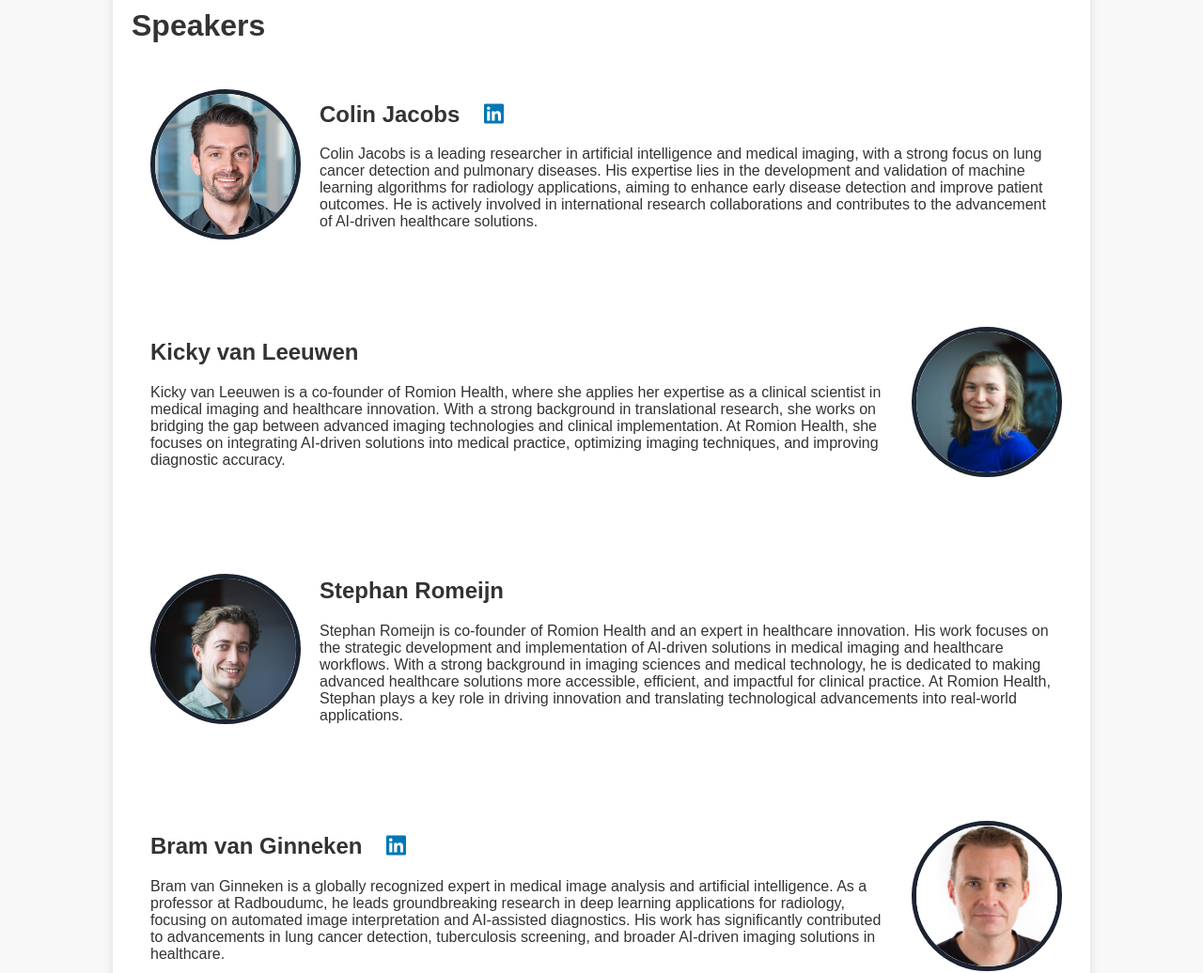
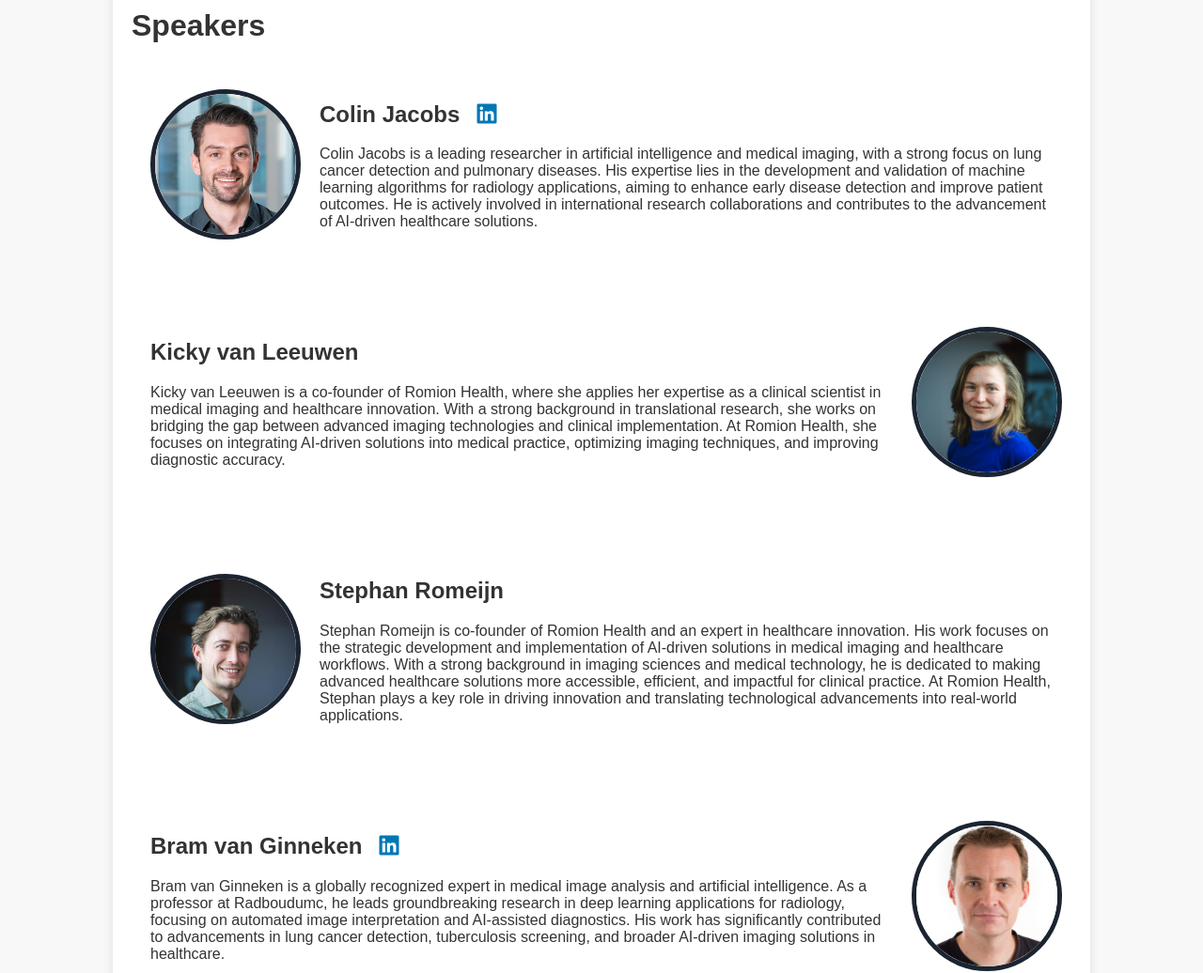
Before and after one commit to marliebesouw/marliebesouw.github.io, a Jekyll site: the page built from speakers.md, in a window 1280 px wide. Shown: the part 320-1356 px from the top of the page at 94% size. Built offline with Jekyll 4.4.1, drawn with Linux system fonts in a browser that asks for light colours.

Commit message:
linkedin logo distance

```diff
--- a/speakers.md
+++ b/speakers.md
@@ -10,7 +10,7 @@
     <img src="{{ site.url }}/assets/img/Colin_Jacobs.jpg" alt="Colin Jacobs">
     <div class="speaker-info">
         <h2>Colin Jacobs
-        <a href="https://www.linkedin.com/in/colin-jacobs-01a14628/" target="_blank" style="margin-left:5mm;">
+        <a href="https://www.linkedin.com/in/colin-jacobs-01a14628/" target="_blank" style="margin-left:3mm;">
             <i class="fa-brands fa-linkedin"></i>
         </a></h2>
         <p> Colin Jacobs is a leading researcher in artificial intelligence and medical imaging, with a strong focus on lung cancer detection and pulmonary diseases. His expertise lies in the development and validation of machine learning algorithms for radiology applications, aiming to enhance early disease detection and improve patient outcomes. He is actively involved in international research collaborations and contributes to the advancement of AI-driven healthcare solutions.  </p>
@@ -38,7 +38,7 @@
     <img src="{{ site.url }}/assets/img/Bram_van_Ginneken.jpg" alt="Bram van Ginneken">
     <div class="speaker-info">
        <h2>Bram van Ginneken
-        <a href="https://www.linkedin.com/in/bramvanginneken/" target="_blank" style="margin-left:5mm;">
+        <a href="https://www.linkedin.com/in/bramvanginneken/" target="_blank" style="margin-left:3mm;">
             <i class="fa-brands fa-linkedin"></i>
         </a></h2>
        <p> Bram van Ginneken is a globally recognized expert in medical image analysis and artificial intelligence. As a professor at Radboudumc, he leads groundbreaking research in deep learning applications for radiology, focusing on automated image interpretation and AI-assisted diagnostics. His work has significantly contributed to advancements in lung cancer detection, tuberculosis screening, and broader AI-driven imaging solutions in healthcare.</p>
```
